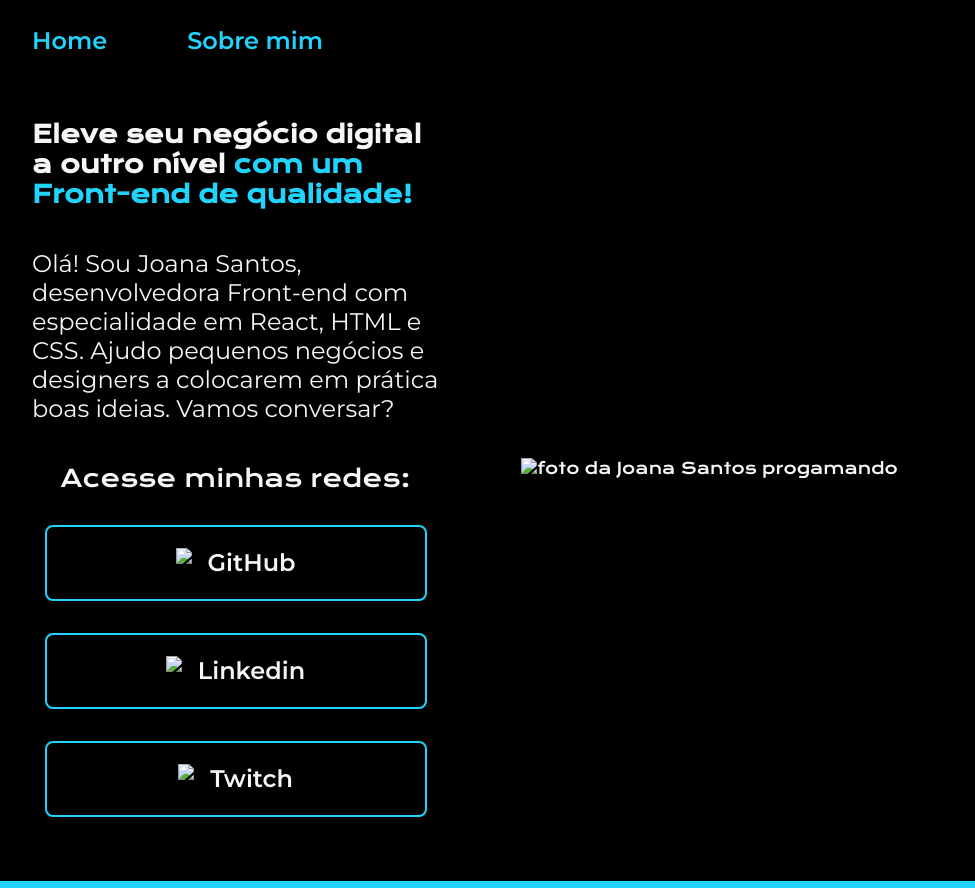
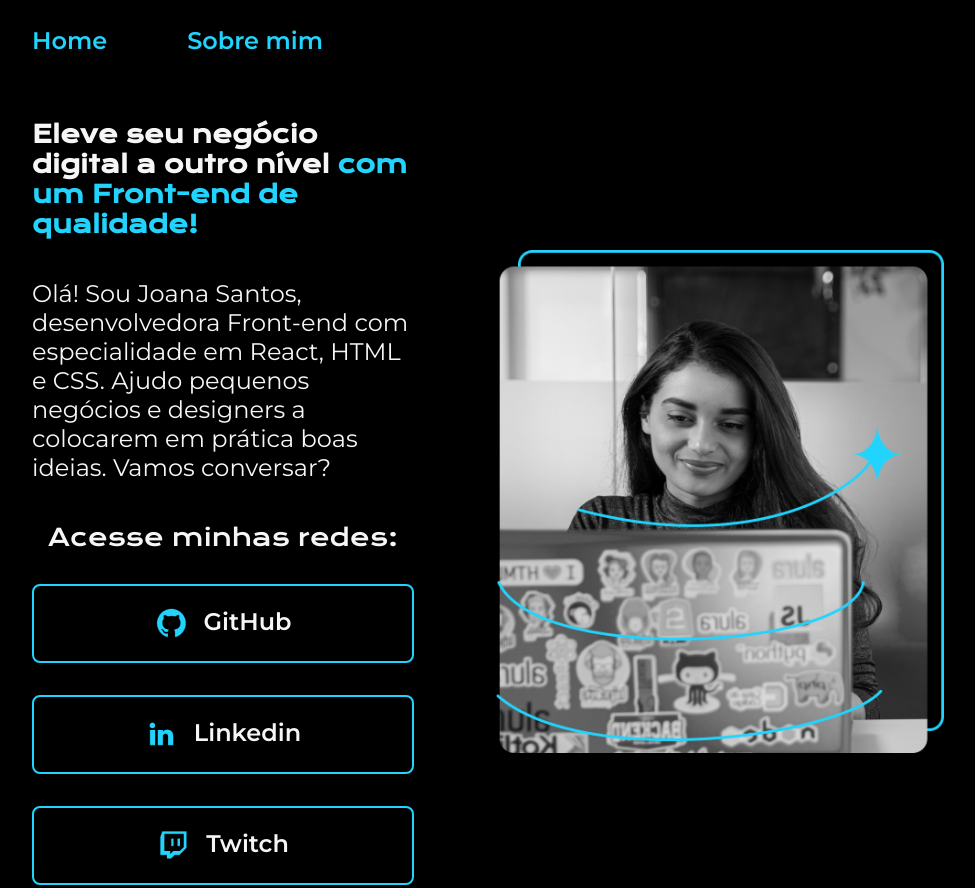
Before and after one commit to sasluiza/htmlum, a plain HTML site: page index.html in a window 1280 px wide. Shown: the top 888 px of the page, without its empty margins (160-1135 px from the left). Drawn offline with nearby package versions, Linux system fonts and the light colour scheme.

Commit message:
Update index.html

```diff
--- a/index.html
+++ b/index.html
@@ -23,20 +23,20 @@
                 <div class="apresentacao__links">
                     <h2 class="apresentacao__links__subtitulo">Acesse minhas redes:</h2>
                     <a class="apresentacao__links__link" href="https://github.com/rafaballerini">
-                        <img src="./assets/github.png">
+                        <img src="/github.png">
                         GitHub
                     </a>
                     <a class="apresentacao__links__link" href="https://linkedin.com/in/rafaellaballerini">
-                        <img src="./assets/linkedin.png">
+                        <img src="/linkedin.png">
                         Linkedin
                     </a>
                     <a class="apresentacao__links__link" href="https://twitch.tv/guilimadev">
-                        <img src="./assets/twitch.png">
+                        <img src="/twitch.png">
                         Twitch
                     </a>
                 </div>
             </section>
-            <img class="apresentacao__imagem" src="./assets/Imagem.png" alt="foto da Joana Santos progamando">
+            <img class="apresentacao__imagem" src="/Imagem.png" alt="foto da Joana Santos progamando">
     </main>
     <footer class="rodape">
         <p>Desenvolvido por Alura.</p>
```
